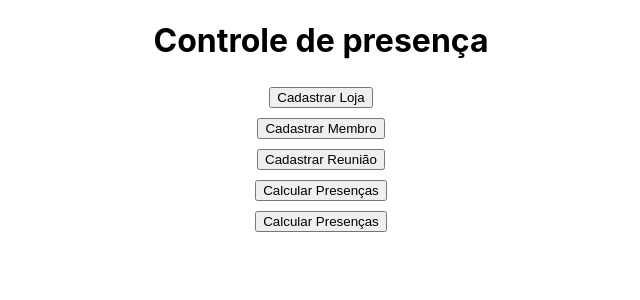
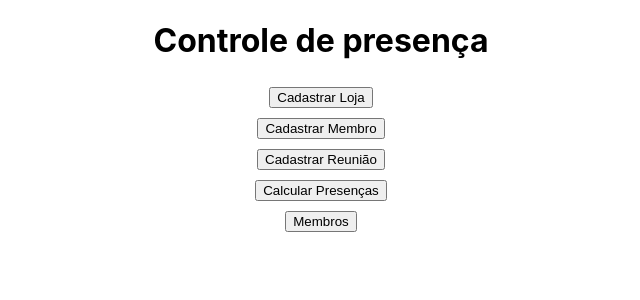
Before and after one commit to ueharadm/Fenix, a React (Create React App) app in the folder src/main/front/: page / in a window 1280 px wide. Shown: the top 300 px of the page, without its empty margins (319-959 px from the left). Built offline with nearby package versions, Linux system fonts and the light colour scheme.

Commit message:
feat!: add Material UI and Tailwind CSS to the dependecies

```diff
--- a/src/main/front/src/components/HomePage.jsx
+++ b/src/main/front/src/components/HomePage.jsx
@@ -31,7 +31,7 @@ function HomePage() {
               <button style={{margin: "5px"}} onClick={handleMemberRegistration}>Cadastrar Membro</button>
               <button style={{margin: "5px"}} onClick={handleMeetingRegistration}>Cadastrar Reunião</button>
               <button style={{margin: "5px"}} onClick={handleAttendanceRequest}>Calcular Presenças</button>
-              <button style={{margin: "5px"}} onClick={handleMembers}>Calcular Presenças</button>
+              <button style={{margin: "5px"}} onClick={handleMembers}>Membros</button>
             </div>
 
         </div>
--- a/src/main/front/src/components/Member/Members.jsx
+++ b/src/main/front/src/components/Member/Members.jsx
@@ -1,24 +1,29 @@
-import React, { useState, useEffect } from 'react';
-import axios from 'axios';
-import './Members.css';
+import React, { useState, useEffect } from 'react'
+import axios from 'axios'
+import './Members.css'
+import IconButton from '@mui/material/IconButton'
+import ArrowBackIosNewIcon from '@mui/icons-material/ArrowBackIosNew';
 
 function Members() {
-  const [members, setMembers] = useState([]);
+  const [members, setMembers] = useState([])
 
   useEffect(() => {
     async function fetchMembers() {
       try {
-        const response = await axios.get('http://localhost:8080/api/v1/member');
-        setMembers(response.data);
+        const response = await axios.get('http://localhost:8080/api/v1/member')
+        setMembers(response.data)
       } catch (error) {
-        console.log(error);
+        console.log(error)
       }
     }
-    fetchMembers();
-  }, []);
+    fetchMembers()
+  }, [])
 
   return (
     <div>
+      <IconButton aria-label="delete">
+        <ArrowBackIosNewIcon />
+      </IconButton>
       <h1>Members</h1>
       <ul className="members-grid">
         {members.map(member => (
@@ -34,7 +39,7 @@ function Members() {
         ))}
       </ul>
     </div>
-  );
+  )
 }
 
-export default Members;
+export default Members
```
Also changed, not shown: src/main/front/package.json (+8 -1 lines), 2 other files (tests, documents, lock files or other folders).
